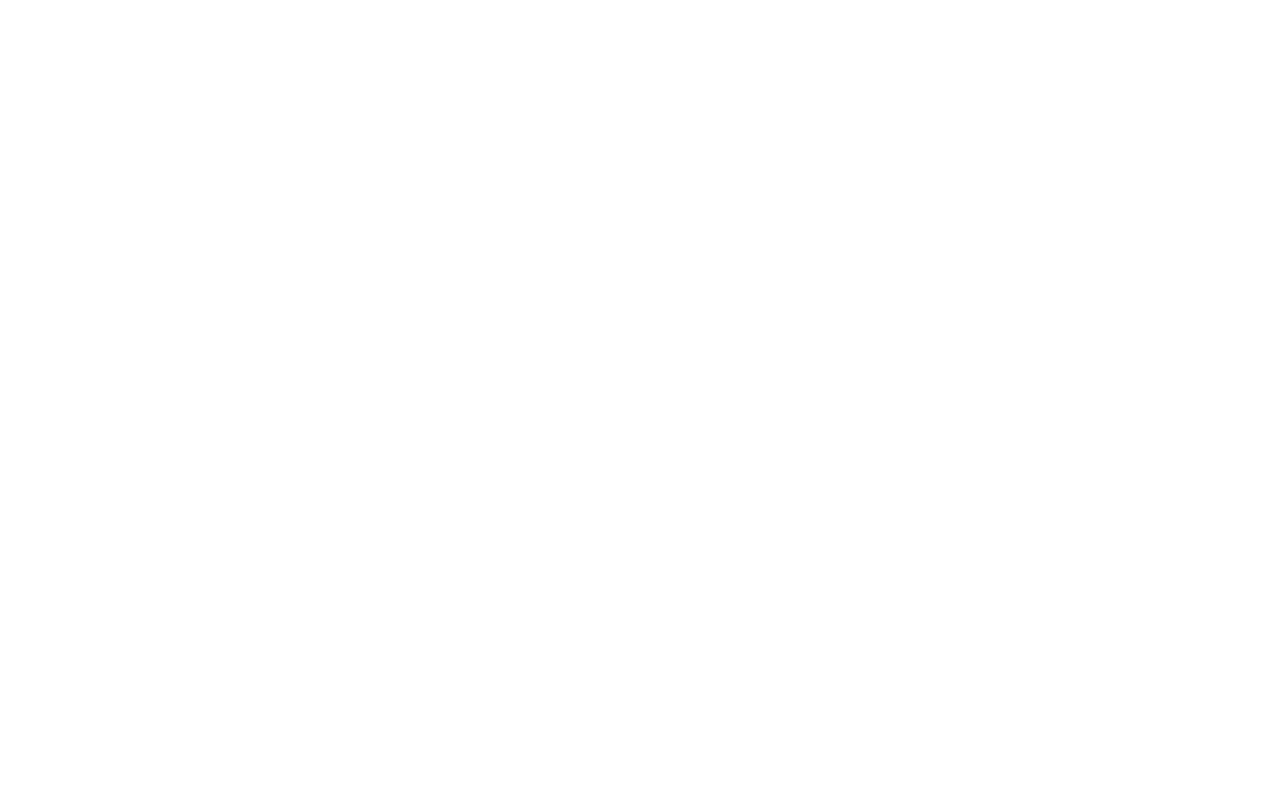
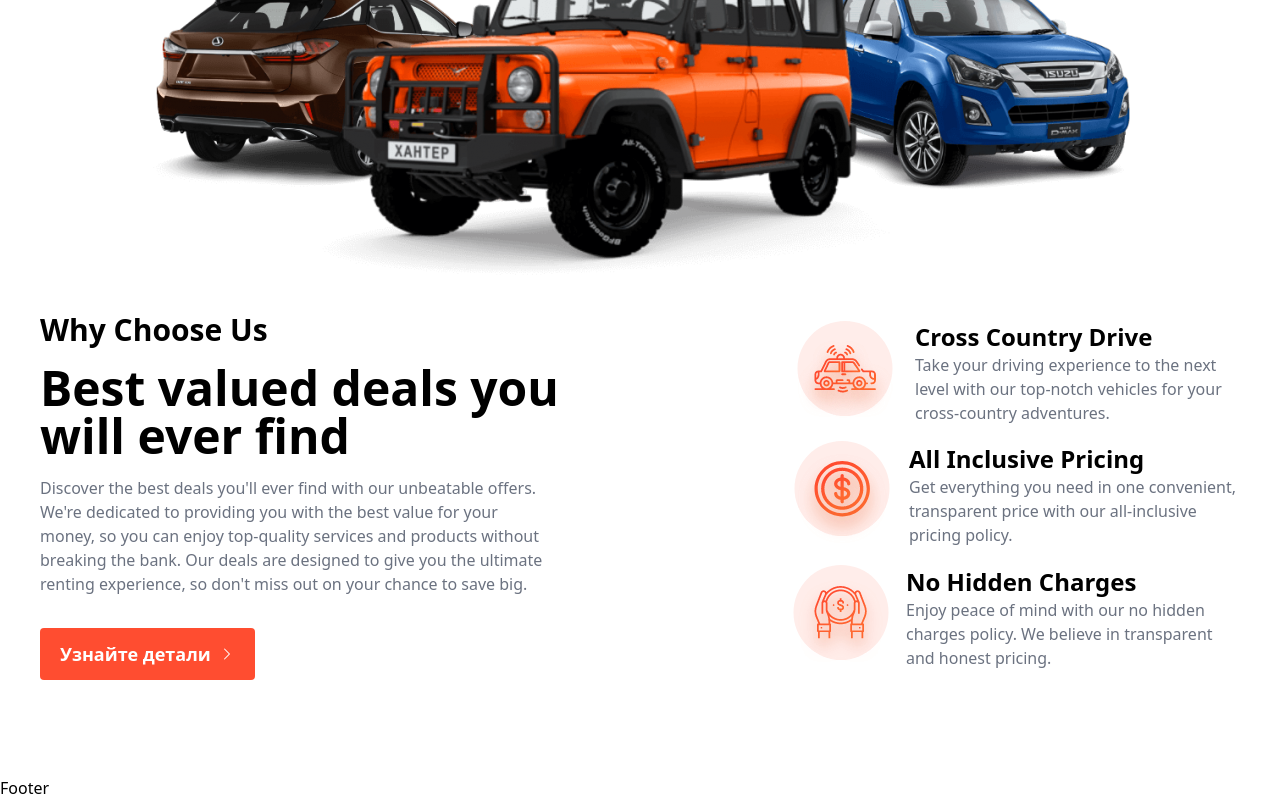
Before and after one commit to pablosukaban/car-rental, a React (Vite) app: page / in a window 1280 px wide. Shown: the part 2874-3674 px from the top of the page. Before the commit the page ends 2761 px from the top, so only its background shows below. Built offline with nearby package versions, Linux system fonts and the light colour scheme.

Commit message:
choose us

```diff
--- a/src/components/CarData.ts
+++ b/src/components/CarData.ts
@@ -5,9 +5,13 @@
 import Benz from '../images/cars-big/benz.jpg';
 import Passat from '../images/cars-big/passatcc.jpg';
 
-import Image1 from '../images/plan/icon1.png';
-import Image2 from '../images/plan/icon2.png';
-import Image3 from '../images/plan/icon3.png';
+import PlanImage1 from '../images/plan/icon1.png';
+import PlanImage2 from '../images/plan/icon2.png';
+import PlanImage3 from '../images/plan/icon3.png';
+
+import BenefitImage1 from '../images/chooseUs/icon1.png';
+import BenefitImage2 from '../images/chooseUs/icon2.png';
+import BenefitImage3 from '../images/chooseUs/icon3.png';
 
 export type CarDataType = {
     name: string;
@@ -97,26 +101,44 @@
     },
 ];
 
-export type PlanType = {
+export type InfoItemType = {
     icon: string;
     title: string;
     text: string;
 };
 
-export const plans: PlanType[] = [
+export const plans: InfoItemType[] = [
     {
-        icon: Image1,
+        icon: PlanImage1,
         title: 'Select Car',
         text: 'We offers a big range of vehicles for all your driving needs. We have the perfect car to meet your needs',
     },
     {
-        icon: Image2,
+        icon: PlanImage2,
         title: 'Contact Operator',
         text: 'Our knowledgeable and friendly operators are always ready to help with any questions or concerns',
     },
     {
-        icon: Image3,
+        icon: PlanImage3,
         title: "Let's Drive",
         text: "Whether you're hitting the open road, we've got you covered with our wide range of cars",
     },
 ];
+
+export const benefits: InfoItemType[] = [
+    {
+        icon: BenefitImage1,
+        title: 'Cross Country Drive',
+        text: 'Take your driving experience to the next level with our top-notch vehicles for your cross-country adventures.',
+    },
+    {
+        icon: BenefitImage2,
+        title: 'All Inclusive Pricing',
+        text: 'Get everything you need in one convenient, transparent price with our all-inclusive pricing policy.',
+    },
+    {
+        icon: BenefitImage3,
+        title: 'No Hidden Charges',
+        text: 'Enjoy peace of mind with our no hidden charges policy. We believe in transparent and honest pricing.',
+    },
+];
--- /dev/null
+++ b/src/components/ChooseUs.tsx
@@ -0,0 +1,47 @@
+import React from 'react';
+import MainImage from '../images/chooseUs/main.png';
+import { ChevronRightIcon } from '@heroicons/react/24/solid';
+import { benefits } from './CarData';
+import { SingleInfoItem } from './SingleItem';
+
+const ChooseUs = () => {
+    return (
+        <section className="container z-30 mx-auto mb-24 max-w-7xl px-4 ">
+            <div className="flex flex-col items-center justify-center px-6">
+                <div>
+                    <img src={MainImage} alt="cars image" />
+                </div>
+                <div className="flex w-full flex-col items-center justify-center gap-8 text-center lg:flex-row lg:justify-between lg:text-start">
+                    <div className="flex w-full max-w-xl flex-col items-center justify-center gap-4 lg:items-stretch lg:justify-start ">
+                        <h3 className="text-3xl font-semibold">
+                            Why Choose Us
+                        </h3>
+                        <h1 className="text-4xl font-bold lg:text-5xl">
+                            Best valued deals you will ever find
+                        </h1>
+                        <p className="max-w-lg px-4 text-gray-500 lg:px-0">
+                            Discover the best deals you&apos;ll ever find with
+                            our unbeatable offers. We&apos;re dedicated to
+                            providing you with the best value for your money, so
+                            you can enjoy top-quality services and products
+                            without breaking the bank. Our deals are designed to
+                            give you the ultimate renting experience, so
+                            don&apos;t miss out on your chance to save big.
+                        </p>
+                        <button className="mt-4 flex items-center justify-center gap-2 rounded bg-primary px-5 py-3 text-lg font-semibold text-white transition hover:bg-primary/80 lg:self-start">
+                            Узнайте детали{' '}
+                            <ChevronRightIcon className="h-4 w-4 text-white" />
+                        </button>
+                    </div>
+                    <ul className="flex max-w-md flex-col gap-4">
+                        {benefits.map((item, index) => (
+                            <SingleInfoItem key={index} givenItem={item} />
+                        ))}
+                    </ul>
+                </div>
+            </div>
+        </section>
+    );
+};
+
+export default ChooseUs;
--- a/src/components/Plans.tsx
+++ b/src/components/Plans.tsx
@@ -1,17 +1,6 @@
 import React from 'react';
-import { plans, PlanType } from './CarData';
-
-const SinglePlan = ({ givenPlan }: { givenPlan: PlanType }) => {
-    return (
-        <li>
-            <div className="flex flex-col items-center justify-center gap-4">
-                <img src={givenPlan.icon} alt="plan icon" />
-                <h3 className="text-2xl font-semibold">{givenPlan.title}</h3>
-                <p className="px-4 text-gray-500">{givenPlan.text}</p>
-            </div>
-        </li>
-    );
-};
+import { plans } from './CarData';
+import { SinglePlan } from './SingleItem';
 
 const Plans = () => {
     return (
--- /dev/null
+++ b/src/components/SingleItem.tsx
@@ -0,0 +1,28 @@
+import React from 'react';
+import { InfoItemType } from './CarData';
+
+export const SinglePlan = ({ givenPlan }: { givenPlan: InfoItemType }) => {
+    return (
+        <li>
+            <div className="flex flex-col items-center justify-center gap-4">
+                <img src={givenPlan.icon} alt="plan icon" />
+                <h3 className="text-2xl font-bold">{givenPlan.title}</h3>
+                <p className="px-4 text-gray-500">{givenPlan.text}</p>
+            </div>
+        </li>
+    );
+};
+
+export const SingleInfoItem = ({ givenItem }: { givenItem: InfoItemType }) => {
+    return (
+        <li>
+            <div className="flex flex-col items-center justify-center gap-4 sm:flex-row">
+                <img src={givenItem.icon} alt="plan icon" />
+                <div className="text-center lg:text-left">
+                    <h3 className="text-2xl font-bold">{givenItem.title}</h3>
+                    <p className="text-gray-500">{givenItem.text}</p>
+                </div>
+            </div>
+        </li>
+    );
+};
--- a/src/pages/Home.tsx
+++ b/src/pages/Home.tsx
@@ -4,6 +4,7 @@
 import Plans from '../components/Plans';
 import Models from '../components/Models';
 import SupportInfo from '../components/SupportInfo';
+import ChooseUs from '../components/ChooseUs';
 
 const Home = () => {
     return (
@@ -13,6 +14,7 @@
             <Plans />
             <Models />
             <SupportInfo />
+            <ChooseUs />
         </div>
     );
 };
```
